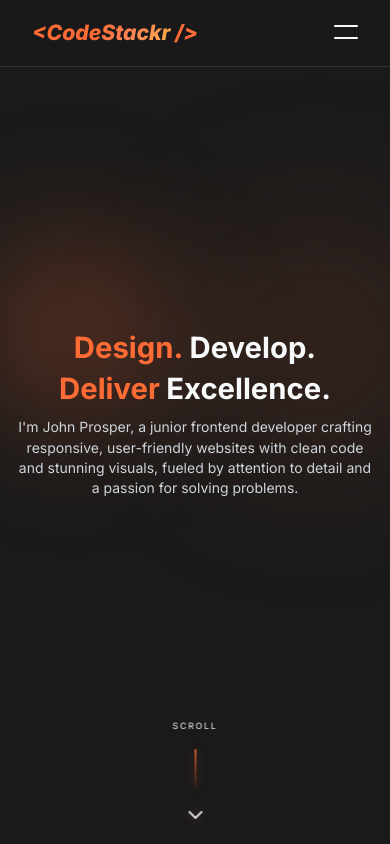
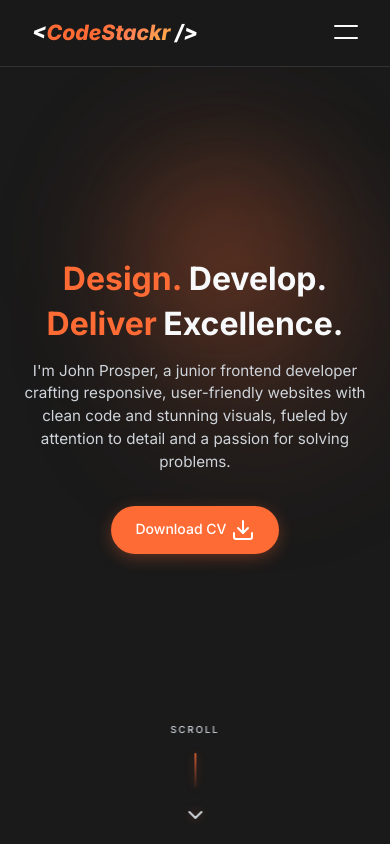
Before and after one commit to codeStackr007/MY-PORTFOLIO-v2, a plain HTML site: page index.html in a window 390 px wide. Shown: the top 844 px of the page. Drawn offline with nearby package versions, Linux system fonts and the light colour scheme.

Commit message:
Modified css/styles.css

```diff
--- a/css/styles.css
+++ b/css/styles.css
@@ -64,7 +64,7 @@ body {
   background-color: var(--color-extra);
   overflow-x: hidden;
   scroll-behavior: smooth;
-  transition: padding-top 0.6s cubic-bezier(0.17, 0.04, 0.03, 0.94);
+  transition: padding-top 0.6s cubic-bezier(0.4, 0, 0.2, 1);
 }
 
 h1 {
@@ -148,12 +148,21 @@ h3 {
   font-weight: 800;
   color: var(--brand-orange);
   text-decoration: none;
-  transition: opacity 0.3s ease;
+  transition: opacity 0.3s cubic-bezier(0.4, 0, 0.2, 1);
   font-style: italic;
 }
 
 .nav__logo:hover {
   opacity: 0.8;
+}
+
+/* Make the < and /> white in the logo */
+.nav__logo {
+  color: white; /* This makes the < and /> white */
+}
+
+.nav__logo .logo-code {
+  color: var(--brand-orange); /* Code text in orange */
 }
 
 /* Style for the gradient text within the logo */
@@ -233,6 +242,11 @@ h3 {
   box-shadow: 0 10px 30px rgba(255, 107, 53, 0.3);
 }
 
+/* Prevent body scroll when menu is open */
+.no-scroll {
+  overflow: hidden;
+}
+
 /* Hamburger Menu */
 .nav__hamburger {
   display: none;
@@ -290,8 +304,8 @@ h3 {
   position: relative;
   overflow: hidden;
   background: var(--color-extra);
-  padding: 14rem 0 var(--space-xl) 0;
-  transition: padding-bottom 0.6s cubic-bezier(0.17, 0.04, 0.03, 0.94);
+  padding: clamp(6rem, 12vw, 15rem) 0 var(--space-sm) 0;
+  transition: padding-bottom 0.6s cubic-bezier(0.4, 0, 0.2, 1);
 }
 
 .hero::before,
@@ -318,7 +332,7 @@ h3 {
     rgba(255, 107, 53, 0.08) 50%,
     transparent 70%
   );
-  animation-name: blob-float-fast;
+  animation-name: blob-float;
 }
 
 .hero::after {
@@ -334,7 +348,7 @@ h3 {
     transparent 80%
   );
   filter: blur(clamp(70px, 12vw, 90px));
-  animation-name: blob-float-reverse-fast;
+  animation-name: blob-float;
   animation-duration: 10s;
 }
 
@@ -344,7 +358,7 @@ h3 {
   margin: 0 auto;
   position: relative;
   z-index: 2;
-  padding: 0 var(--space-md);
+  padding: 0 var(--space-lg);
 }
 
 .hero__content {
@@ -367,14 +381,14 @@ h3 {
   margin: 0;
   display: flex;
   flex-wrap: wrap;
-  gap: clamp(1rem, 2.6vw, 1.6rem);
+  gap: clamp(0.5rem, 2vw, 1rem);
   animation: fadeInUp 1s cubic-bezier(0.4, 0, 0.2, 1) forwards;
   opacity: 0;
   transform: translateY(30px);
 }
 
 .hero__title h1 {
-  font-size: clamp(2.3rem, 8.5vw, 10rem);
+  font-size: clamp(2.125rem, 8vw, 8rem);
   margin: 0;
 }
 
@@ -384,7 +398,6 @@ h3 {
 
 .hero__title--top {
   margin-bottom: clamp(0.25rem, 1vw, 0.5rem);
-  animation-delay: 0.2s;
 }
 
 .hero__title:nth-of-type(2) {
@@ -426,6 +439,15 @@ h3 {
   opacity: 0;
   transform: translateY(30px);
   margin-bottom: var(--space-lg);
+}
+
+/* Download CV Button (Mobile/Tablet Only) */
+.hero__cta {
+  display: none;
+  margin-top: clamp(1.5rem, 3vw, 2rem);
+  animation: fadeInUp 1s cubic-bezier(0.4, 0, 0.2, 1) 0.8s forwards;
+  opacity: 0;
+  transform: translateY(30px);
 }
 
 /* Scroll Indicator */
@@ -475,7 +497,7 @@ h3 {
     rgba(255, 107, 53, 0.7) 80%,
     transparent 100%
   );
-  animation: scroll-pulse-enhanced 3s ease-in-out infinite;
+  animation: scroll-pulse 3s ease-in-out infinite;
   border-radius: 3px;
   box-shadow: 0 0 20px rgba(255, 107, 53, 0.8);
 }
@@ -504,7 +526,7 @@ h3 {
   color: var(--grey-400);
   cursor: pointer;
   transition: all 0.3s cubic-bezier(0.4, 0, 0.2, 1);
-  animation: bounce-enhanced 3s ease-in-out infinite;
+  animation: bounce 3s ease-in-out infinite;
   filter: drop-shadow(0 0 5px rgba(255, 107, 53, 0.3));
 }
 
@@ -629,7 +651,7 @@ h3 {
 }
 
 .btn__arrow {
-  transition: transform 0.3s ease;
+  transition: transform 0.3s cubic-bezier(0.4, 0, 0.2, 1);
 }
 
 .btn:hover .btn__arrow {
@@ -674,23 +696,6 @@ h3 {
   }
 }
 
-@keyframes scroll-pulse-enhanced {
-  0% {
-    transform: translateY(-60px);
-    opacity: 0;
-  }
-  15% {
-    opacity: 1;
-  }
-  85% {
-    opacity: 1;
-  }
-  100% {
-    transform: translateY(160px);
-    opacity: 0;
-  }
-}
-
 @keyframes bounce {
   0%,
   20%,
@@ -707,52 +712,12 @@ h3 {
   }
 }
 
-@keyframes bounce-enhanced {
-  0%,
-  20%,
-  50%,
-  80%,
-  100% {
-    transform: translateY(0);
-  }
-  40% {
-    transform: translateY(-8px);
-  }
-  60% {
-    transform: translateY(-4px);
-  }
-}
-
-@keyframes blob-float-fast {
+@keyframes blob-float {
   0% {
     transform: translateX(0px) translateY(0px) scale(1);
   }
-  25% {
-    transform: translateX(100px) translateY(-80px) scale(1.1);
-  }
   50% {
-    transform: translateX(-50px) translateY(-120px) scale(0.9);
-  }
-  75% {
-    transform: translateX(-120px) translateY(60px) scale(1.05);
-  }
-  100% {
-    transform: translateX(0px) translateY(0px) scale(1);
-  }
-}
-
-@keyframes blob-float-reverse-fast {
-  0% {
-    transform: translateX(0px) translateY(0px) scale(1);
-  }
-  25% {
-    transform: translateX(-80px) translateY(100px) scale(0.8);
-  }
-  50% {
-    transform: translateX(120px) translateY(-60px) scale(1.2);
-  }
-  75% {
-    transform: translateX(60px) translateY(80px) scale(0.9);
+    transform: translateX(50px) translateY(-50px) scale(1.05);
   }
   100% {
     transform: translateX(0px) translateY(0px) scale(1);
@@ -778,7 +743,8 @@ h3 {
     flex-direction: column;
     align-items: stretch;
     padding: 0;
-    transition: max-height 0.3s ease-out, padding 0.3s ease-out;
+    transition: max-height 0.3s cubic-bezier(0.4, 0, 0.2, 1),
+      padding 0.3s cubic-bezier(0.4, 0, 0.2, 1);
     gap: 0;
     z-index: 1000;
   }
@@ -795,7 +761,7 @@ h3 {
     padding: 1.5rem 3rem;
     width: 100%;
     position: relative;
-    transition: all 0.2s ease-in-out;
+    transition: all 0.2s cubic-bezier(0.4, 0, 0.2, 1);
     border-bottom: 1px solid rgba(255, 255, 255, 0.05);
     display: block;
     box-sizing: border-box;
@@ -849,9 +815,9 @@ h3 {
     cursor: pointer;
   }
 
-  /* Hero  */
+  /* Hero - Reduced top spacing for mobile/tablet */
   .hero {
-    padding: clamp(2.5rem, 5vh, 3.5rem) 0 clamp(2rem, 4vh, 3rem) 0;
+    padding: clamp(5rem, 10vh, 7rem) 0 clamp(3.5rem, 7vh, 5.5rem) 0;
   }
 
   .hero__container {
@@ -860,6 +826,7 @@ h3 {
 
   .hero__content {
     text-align: center;
+    margin-top: clamp(-3rem, -8vw, -1rem);
   }
 
   .hero__title {
@@ -881,11 +848,14 @@ h3 {
   .hero__text {
     font-size: clamp(1.125rem, 3.5vw, 1.375rem);
     max-width: clamp(500px, 85vw, 700px);
-    margin: clamp(1.25rem, 2.5vw, 1.5rem) auto clamp(2rem, 4vw, 3rem) auto;
+    margin: clamp(1.25rem, 2.5vw, 1.5rem) auto clamp(1rem, 2vw, 1.25rem) auto;
   }
 
-  .btn {
-    margin: var(--space-md) auto 0 auto;
+  /* Show Download CV button on mobile/tablet */
+  .hero__cta {
+    display: block;
+    text-align: center;
+    margin-top: clamp(1.5rem, 3vw, 2rem);
   }
 
   .hero__decorative-line {
@@ -901,7 +871,6 @@ h3 {
   }
 }
 
-/* Tablet - 768px and below */
 @media (max-width: 768px) {
   .nav__menu {
     padding: 0 1.5rem;
@@ -910,8 +879,9 @@ h3 {
     padding: 0 0 2rem 0;
   }
 
+  /* Hero - Further reduced spacing for tablet */
   .hero {
-    padding: clamp(2rem, 4vh, 3rem) 0 clamp(1.75rem, 3.5vh, 2.5rem) 0;
+    padding: clamp(4.5rem, 9vh, 6.5rem) 0 clamp(3rem, 6vh, 5rem) 0;
   }
 
   .hero__container {
@@ -920,6 +890,7 @@ h3 {
 
   .hero__content {
     text-align: center;
+    margin-top: clamp(-5rem, -14vw, -3rem);
   }
 
   .hero__title h1 {
@@ -930,33 +901,34 @@ h3 {
 
   .hero__text {
     font-size: clamp(1rem, 3.2vw, 1.25rem);
-    margin: clamp(1rem, 2vw, 1.25rem) auto clamp(1.5rem, 3vw, 2.5rem) auto;
+    margin: clamp(1rem, 2vw, 1.25rem) auto clamp(0.75rem, 1.5vw, 1rem) auto;
     max-width: clamp(350px, 88vw, 600px);
     line-height: 1.55;
   }
 
+  /* Reduced scroll CTA size on tablet */
   .scroll-cta {
-    bottom: clamp(1.2rem, 3.5vh, 2.5rem);
+    bottom: clamp(1rem, 2.5vh, 2rem);
   }
 
   .scroll-cta__line {
-    height: clamp(40px, 6vh, 60px);
+    height: clamp(35px, 5vh, 50px);
   }
 
   .scroll-cta__text {
-    font-size: clamp(0.65rem, 1.3vw, 0.8rem);
+    font-size: clamp(0.65rem, 1.2vw, 0.75rem);
   }
 
   .scroll-cta__arrow {
-    width: 18px;
-    height: 18px;
+    width: 16px;
+    height: 16px;
   }
 }
 
-/* Mobile - 500px and below */
 @media (max-width: 500px) {
+  /* Hero - Further reduced spacing for mobile */
   .hero {
-    padding: clamp(2rem, 4vh, 3rem) 0 clamp(1.75rem, 3.5vh, 2.5rem) 0;
+    padding: clamp(4rem, 8vh, 5.5rem) 0 clamp(2.5rem, 5vh, 4.5rem) 0;
   }
 
   .hero__container {
@@ -975,50 +947,9 @@ h3 {
 
   .hero__text {
     font-size: clamp(0.95rem, 3vw, 1.125rem);
-    margin: clamp(0.75rem, 1.5vw, 1rem) auto clamp(1.25rem, 2.5vw, 2rem) auto;
+    margin: clamp(0.75rem, 1.5vw, 1rem) auto clamp(0.5rem, 1vw, 0.75rem) auto;
     max-width: clamp(300px, 92vw, 450px);
     line-height: 1.5;
-  }
-
-  .scroll-cta {
-    bottom: clamp(1rem, 2.5vh, 2rem);
-  }
-
-  .scroll-cta__text {
-    font-size: clamp(0.6rem, 1.2vw, 0.75rem);
-  }
-
-  .scroll-cta__line {
-    height: clamp(35px, 5.5vh, 55px);
-  }
-
-  .scroll-cta__arrow {
-    width: 16px;
-    height: 16px;
-  }
-}
-
-/* Extra Small Mobile - 400px and below */
-@media (max-width: 400px) {
-  .hero {
-    padding: clamp(1rem, 2.5vh, 2rem) 0 clamp(1rem, 2.5vh, 1.5rem) 0;
-  }
-
-  .hero__container {
-    padding: 0 clamp(0.875rem, 3vw, 1.25rem);
-  }
-
-  .hero__title h1 {
-    font-size: clamp(1.75rem, 7.5vw, 2.75rem);
-    margin-bottom: 0.2rem;
-    line-height: 1.2;
-  }
-
-  .hero__text {
-    font-size: clamp(0.875rem, 2.8vw, 1rem);
-    margin: clamp(0.5rem, 1vw, 0.75rem) auto clamp(1rem, 2vw, 1.5rem) auto;
-    max-width: clamp(280px, 95vw, 400px);
-    line-height: 1.45;
   }
 
   .scroll-cta {
@@ -1026,11 +957,11 @@ h3 {
   }
 
   .scroll-cta__text {
-    font-size: clamp(0.55rem, 1.1vw, 0.7rem);
+    font-size: clamp(0.6rem, 1.1vw, 0.7rem);
   }
 
   .scroll-cta__line {
-    height: clamp(30px, 4.5vh, 45px);
+    height: clamp(30px, 4vh, 40px);
   }
 
   .scroll-cta__arrow {
--- a/index.html
+++ b/index.html
@@ -13,7 +13,7 @@
     />
 
     <!-- StyleSheet -->
-    <link rel="stylesheet" href="css/styles.css" />
+  <link rel="stylesheet" href="css/styles.css">
 
     <!-- Lucide Icons -->
     <script src="https://unpkg.com/lucide@latest"></script>
@@ -23,7 +23,7 @@
     <nav class="nav">
   <div class="nav__container container">
     <div class="nav__wrapper">
-      <a href="/" class="nav__logo">&lt;Code<span class="gradient-text">Stackr</span> /&gt;</a>
+      <a href="/" class="nav__logo">&lt;<span class="logo-code">Code</span><span class="gradient-text">Stackr</span> /&gt;</a>
       <ul class="nav__menu" id="nav-menu">
         <li class="nav__item"><a href="#" class="nav__link">Projects</a></li>
         <li class="nav__item"><a href="#" class="nav__link">About</a></li>
@@ -63,11 +63,19 @@
               fueled by attention to detail and a passion for solving problems.
             </p>
           </div>
+
+          <!-- Download CV Button (Mobile/Tablet Only) -->
+          <div class="hero__cta">
+            <a href="#" class="btn btn--primary" onclick="downloadCV()">
+              Download CV
+              <i data-lucide="download" class="btn__arrow"></i>
+            </a>
+          </div>
         </div>
       </div>
     </section>
 
-      <!-- Mobile/Tablet Scroll Down CTA -->
+    <!-- Mobile/Tablet Scroll Down CTA -->
       <div class="scroll-cta" onclick="scrollToNext()">
         <span class="scroll-cta__text">Scroll</span>
         <div class="scroll-cta__line"></div>
--- a/js/script.js
+++ b/js/script.js
@@ -98,3 +98,10 @@ if (scrollIndicator) {
     scrollToNext();
   });
 }
+
+// Download CV function
+function downloadCV() {
+  // Add your CV download logic here
+  // For now, just show an alert
+  alert("CV download would start here - please add your CV file link!");
+}
```
